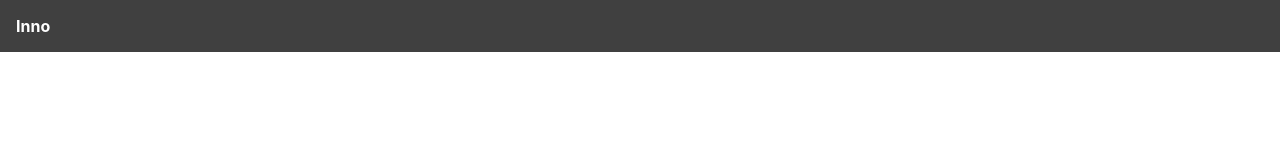
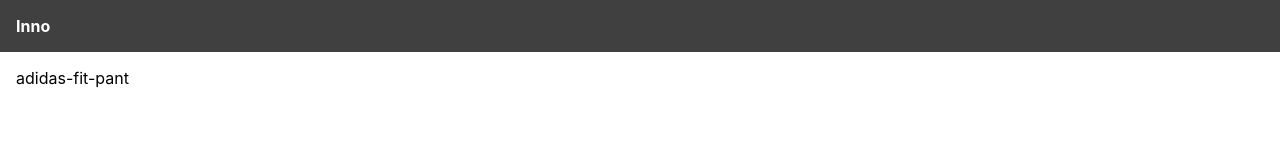
Before and after one commit to luanzsouza/Mern-Inno.do, a React (Create React App) app in the folder inno/: page /product/adidas-fit-pant in a window 1280 px wide. Before the commit this address had no page. Shown: the top 160 px of the page. Built offline with nearby package versions, Linux system fonts and the light colour scheme.

Commit message:
criando rotas

```diff
--- a/inno/src/App.js
+++ b/inno/src/App.js
@@ -1,16 +1,18 @@
 
-import {BrowserRouter, Route, Routes} from 'react-router-dom'
+import {BrowserRouter, Link, Route, Routes} from 'react-router-dom'
 import HomeScreen from "./screens/HomeScreen";
+import ProductScreen from "./screens/ProductScreen"
 
 function App() {
   return (
     <BrowserRouter>
     <div >
       <header >
-     <a href='/'>Inno</a>
+     <Link to='/'>Inno</Link>
       </header>
       <main>
         <Routes>
+          <Route path="/product/:slug" element={<ProductScreen />}/>
           <Route path="/" element={<HomeScreen />}/>
         </Routes>
       </main>
--- a/inno/src/screens/HomeScreen.js
+++ b/inno/src/screens/HomeScreen.js
@@ -1,3 +1,4 @@
+import { Link } from "react-router-dom";
 import data from "../data";
 function HomeScreen (){
 return(
@@ -6,13 +7,13 @@
        <div className="products">
         {data.products.map(product =>(
             <div className="product" key={product.slug}>
-              <a href={`/product/${product.slug}`}>
+              <Link to={`/product/${product.slug}`}>
               <img src={product.image} alt={product.name}/>
-              </a>
+              </Link>
               <div className="product-info">
-              <a href={`/product/${product.slug}`}>
+              <Link to={`/product/${product.slug}`}>
               <p>{product.name}</p>
-              </a>
+              </Link>
               <p><strong>${product.price}</strong></p>
               <button>Add to Cart</button>
               </div>
--- /dev/null
+++ b/inno/src/screens/ProductScreen.js
@@ -0,0 +1,11 @@
+import { useParams } from "react-router-dom";
+
+function ProductScreen(){
+        const params = useParams();
+        const {slug} = params;
+        return(
+            <div>{slug}</div>
+        );
+
+}
+export default ProductScreen;
```
